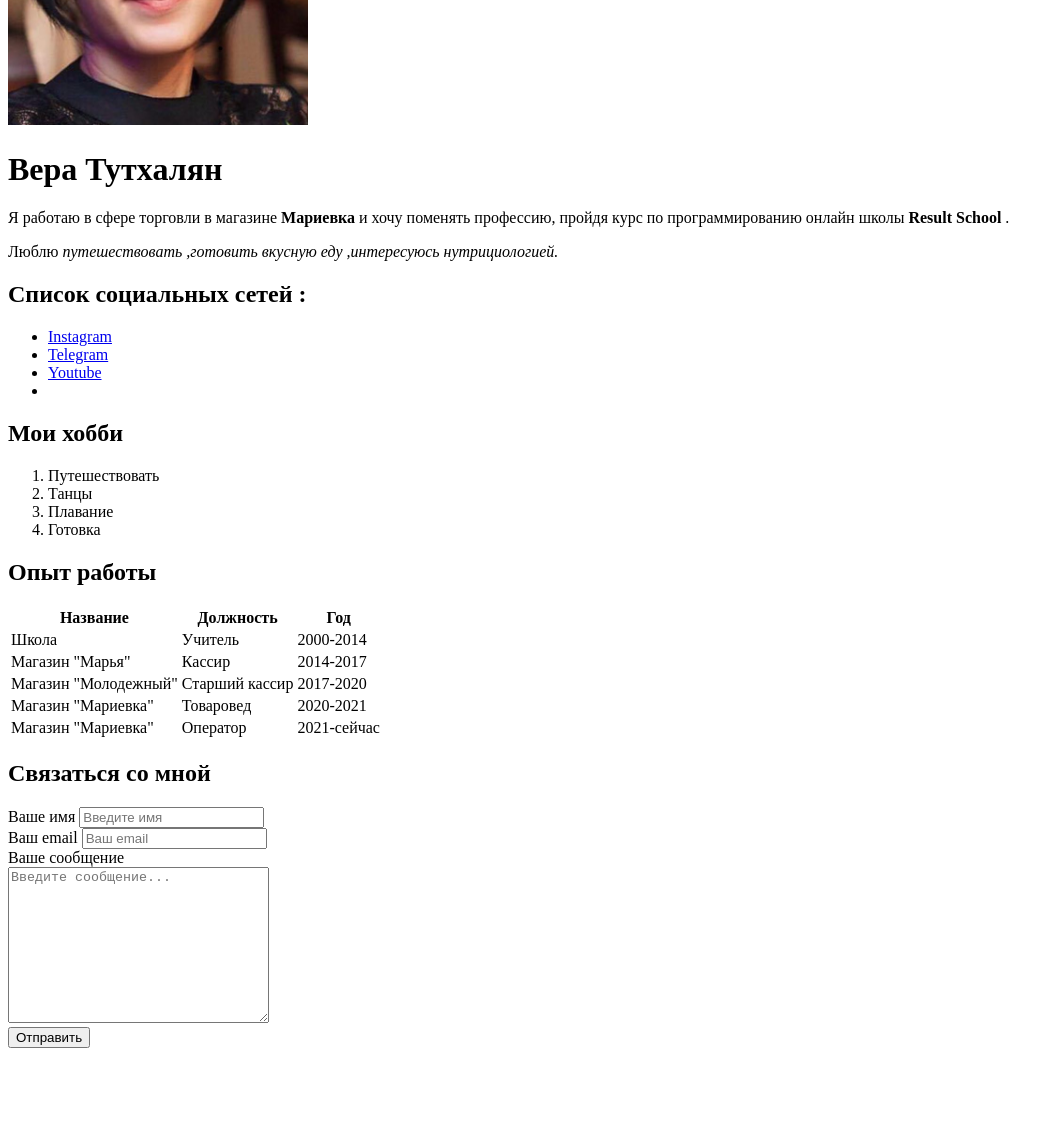
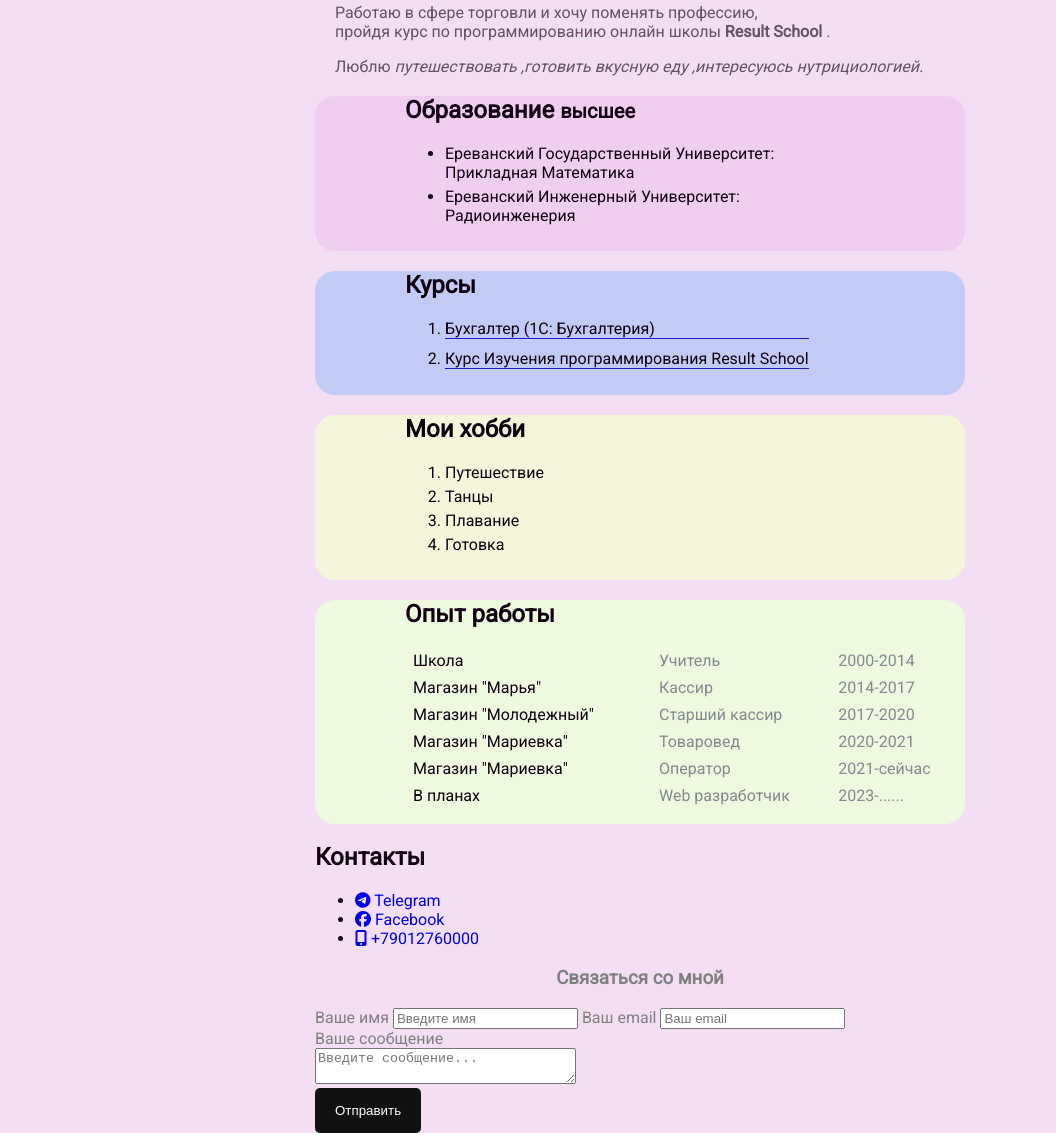
Before and after one commit to TuVeRu/Vera-Resume, a plain HTML site: page index.html in a window 1280 px wide. Shown: the part 273-1406 px from the top of the page, without its empty margins (0-1056 px from the left). Before the commit the page ends 1329 px from the top, so only its background shows below. Drawn offline with Linux system fonts and the light colour scheme; a web font is replaced by a local one.

Commit message:
Add files via upload

```diff
--- a/index.html
+++ b/index.html
@@ -5,34 +5,61 @@
   <meta http-equiv="X-UA-Compatible" content="IE=edge">
   <meta name="viewport" content="width=device-width, initial-scale=1.0">
   <title>Vera Resume</title>
-  <link rel="stylesheet" href="main.css" >
+  <link rel="stylesheet" href="resume.css" >
 </head>
-<body>
-  <img src="image\avatar.jpg" alt="моя фотка" width="300px">
+<body class="container">
+  <div class="card-header">
+
+  <img src="image\avatar.jpg" alt="моя фотка" width="200px">
+
      <h1>Вера Тутхалян</h1>
-  <p> Я работаю в сфере торговли  в магазине <strong>Мариевка</strong> и хочу поменять профессию, пройдя курс по программированию онлайн школы <strong>Result School</strong> .</p>
+      </div>
+        <div class="info">
+              <p>  Работаю в сфере торговли    и хочу поменять профессию,<br> пройдя курс по программированию онлайн школы <strong>Result School</strong> .</p>
               <p> Люблю  <em> путешествовать ,готовить вкусную еду ,интересуюсь нутрициологией.</em></p>
+        </div >
+  </div>
+</div>
+</div>
+    <div class="card bg-rose">
+        <h2> Образование  <small>высшее</small> </h2>
+        <ul>
+          <li> Ереванский Государственный Университет:
+            <br>
+            Прикладная Математика</li>
+            <li> Ереванский Инженерный Университет:
+              <br>
+              Радиоинженерия
+            </li>
+          </ul>
+        </div>
 
-  <h2>Список социальных сетей :</h2>
-  <ul>
-     <li><a href="#" target="_blank">Instagram</a> </li>
-     <li><a href="#" target="_blank">Telegram</a></li>
-     <li><a href="#" target="_blank">Youtube</a><li>
-  </ul>
+    <div class="card bg-blue">
+      <h2>Курсы</h2>
+      <ol>
+        <li>Бухгалтер (1C: Бухгалтерия)</li>
+        <li>Курс Изучения программирования Result School </li>
+      </ol>
+    </div>
+
+    <div class="card bg-beige">
         <h2> Мои хобби</h2>
           <ol >
-      <li>Путешествовать</li>
+              <li>Путешествие</li>
               <li>Танцы</li>
               <li>Плавание</li>
               <li>Готовка</li>
           </ol>
+    </div>
+
+  <div class="card bg-green">
       <h2>Опыт работы </h2>
-   <table>
-    <thead>
+   <table class="table">
+          <!-- <thead>
             <th>Название</th>
             <th>Должность</th>
             <th>Год</th>
-    </thead>
+          </thead> -->
           <tr>
             <td>Школа </td>
             <td>Учитель</td>
@@ -62,14 +89,30 @@
             <td>Оператор</td>
             <td>2021-сейчас</td>
           </tr>
+          <tr>
+            <td>В планах</td>
+            <td>Web разработчик</td>
+            <td>2023-......</td>
+          </tr>
+          <tr>
 
      </table>
-
-   <h2>Связаться со мной</h2>
-   <form action="#">
+  </div>
+   <!-- <div class="contact"> -->
+    <h2>Контакты </h2>
+        <ul >
+            <li><a href="#" target="_blank"> <i class="fa-brands fa-telegram"></i> Telegram</a></li>
+            <li> <a href="#" target=" blank"><i class="fa-brands fa-facebook"></i> Facebook</a> </li>
+            <li> <a href="#"><i class="fa-sharp fa-solid fa-mobile-screen-button"></i></i> +79012760000</a></li>
+        </ul>
+      </div>
+      <!-- <div class="fint-me"> -->
+        <form action="#"class="fint-me">
+   <h3>Связаться со мной</h3>
+    <div>
       <label for="name">Ваше имя </label>
       <input type="text"  id="name" placeholder="Введите имя">
-      <div>
+      <!-- <div> -->
       <label for="email">Ваш email</label>
       <input type="email"  id="email" placeholder="Ваш email">
     </div>
@@ -77,11 +120,15 @@
       <label for="message">Ваше сообщение</label>
     </div>
     <div>
-      <textarea  id="message" cols="30" rows="10" placeholder="Введите сообщение..."></textarea>
+      <textarea  id="message" cols="30" rows="" placeholder="Введите сообщение..."></textarea>
     </div>
 
-     <button> Отправить</button>
+     <button class="btn"> Отправить</button>
 
+    </div>
    </form>
+  </div>
+</div>
+   <script src="https://kit.fontawesome.com/64e4efba93.js" crossorigin="anonymous"></script>
 </body>
 </html>
--- /dev/null
+++ b/resume.css
@@ -0,0 +1,118 @@
+@import url('https://fonts.googleapis.com/css2?family=Fasthand&family=Roboto&display=swap');
+ body{
+        background-color:#f3def3;
+        color:#0f010f ;
+        /* font-family:Verdana, Geneva, Tahoma, sans-serif */
+        font-family:"Roboto", sans-serif;
+        font-weight: normal;
+        font-size: 16px;
+
+ }
+ .container{
+        max-width: 650px;
+        margin: auto;
+ }
+ .card-header{
+        display:flex;
+        align-items: flex-start;
+}
+
+img{
+        width: 200px;
+        border-radius: 28px;
+        box-shadow:0px 0px 0px 0px rgb(0 0 0);
+        padding-left: 10px;
+}
+.card-header h1{
+        padding:140px 20px 0px 50px;
+        margin-bottom: 40px;
+}
+.info{
+        color: #0f010fa1;
+        font-family: inherit;
+        padding-left: 20px;
+}
+.card  {
+
+      padding-left: 90px;
+      padding-bottom: 10px;
+      border-radius: 20px;
+
+ }
+
+
+ .bg-rose{
+   background-color:#f0cef0;
+
+  }
+  .bg-rose li{
+margin-bottom: 5px;
+  }
+
+ .bg-blue{
+  background-color: rgb(193, 203, 246);
+
+}
+  .bg-blue li{
+    margin-bottom: 10px;
+    border-bottom: 1px solid rgb(25, 28, 197);
+    width: 70%;
+  }
+
+  .bg-beige{
+      background-color: beige;
+  }
+  .bg-beige li{
+    margin-bottom: 5px;
+  }
+  .bg-green{
+    background-color: #edfadf;
+  }
+  .table {
+    width: 100%;
+   padding-left: 5px;
+   margin: auto;
+  }
+  table td{
+    padding-bottom: 5px;
+  }
+  .table td:nth-child(2),
+  .table td:nth-child(3){
+    color:#86898f;
+  }
+
+a{
+    text-decoration: none;
+}
+    a:hover{
+      font-size: 2rem;
+      text-decoration: underline;
+    }
+    a:visited{
+    color: rgb(102, 57, 121);
+    }
+    a:active{
+      color:greenyellow;
+    }
+
+  .btn{
+      background-color:#111;
+      padding: 15px 20px;
+      color: #fff;
+      border:none;
+      cursor: pointer;
+      border-radius: 5px;
+  }
+.btn:hover{
+    color:rgb(234, 31, 210);
+}
+
+
+form h3 {
+    text-align: center;
+    font-family: inherit;
+}
+form{
+    color: grey;
+    font-family:"Roboto", sans-serif ;
+}
```
Lines whose indentation alone changed are shown as unchanged.
